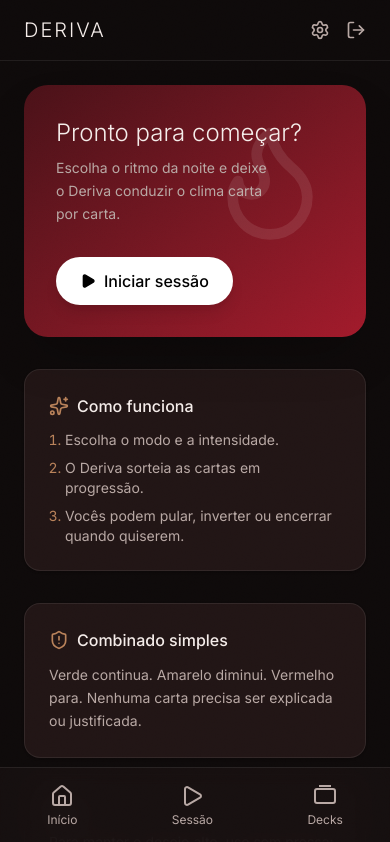
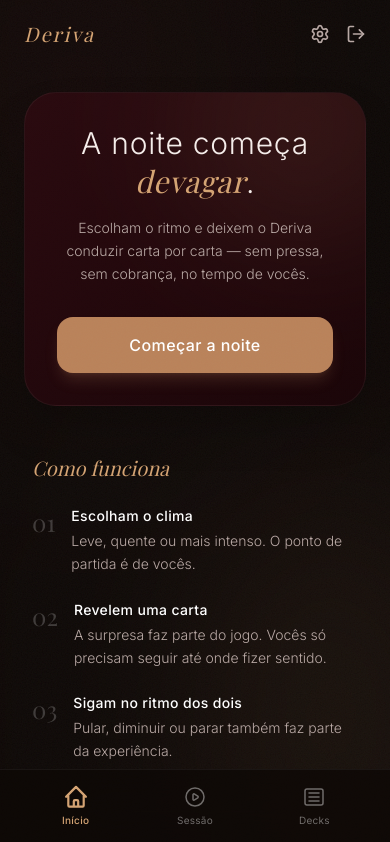
Before and after one commit to leonardoalvesoop0987-hue/derivaapp, a Next.js app: page /app in a window 390 px wide. Shown: the top 842 px of the page. Built offline with nearby package versions, Linux system fonts and the light colour scheme; no server answers; a web font is replaced by a local one.

Commit message:
feat: Refatoração visual premium e editorial do PWA (Sessão, Decks, Configurações)

```diff
--- a/src/app/app/configuracoes/page.tsx
+++ b/src/app/app/configuracoes/page.tsx
@@ -49,56 +49,63 @@
   };
 
   return (
-    <div className="space-y-6 animate-in fade-in slide-in-from-bottom-4 duration-500 max-w-lg mx-auto">
-      <h2 className="text-xl font-light">Configurações</h2>
+    <div className="space-y-8 animate-in fade-in slide-in-from-bottom-4 duration-500 max-w-lg mx-auto pb-12 pt-6 px-4">
+      <div className="text-center mb-10">
+        <h2 className="text-3xl font-serif text-[#d4a373] italic mb-2">Configurações</h2>
+        <p className="text-[var(--color-text-secondary)] text-sm font-light">Ajustes e limites da experiência.</p>
+      </div>
 
-      <div className="bg-[var(--color-card)] p-6 rounded-2xl border border-[var(--color-border)] space-y-4">
-        <h3 className="font-medium text-sm text-[var(--color-text-secondary)] uppercase tracking-wide">Conta</h3>
+      {/* Conta e Alinhamento */}
+      <div className="bg-[#130c0a] p-6 rounded-2xl border border-white/5 space-y-4">
+        <h3 className="font-medium text-xs text-[#d4a373] uppercase tracking-widest">Alinhamento e Conta</h3>
         <div className="space-y-4 text-sm">
-          <p className="text-[var(--color-text-secondary)]">Sessões são salvas localmente e sincronizadas ao banco.</p>
-          <div className="pt-2 border-t border-[var(--color-border)]">
+          <p className="text-[var(--color-text-secondary)] font-light leading-relaxed">As sessões são sincronizadas de forma segura e apenas vocês têm acesso ao histórico.</p>
+          <div className="pt-4 border-t border-white/5">
             <Link
               href="/app/alinhamento"
-              className="text-[var(--color-copper)] hover:text-white transition-colors block"
+              className="text-[#d4a373] hover:text-white transition-colors block font-medium"
             >
-              Responder formulário privado novamente
+              Revisar limites (Formulário privado)
             </Link>
-            <p className="text-xs text-[var(--color-text-secondary)] mt-2 leading-relaxed">
-              Você pode responder novamente a qualquer momento. A nova resposta não apaga as anteriores; ela cria uma nova versão para acompanhamento administrativo.
+            <p className="text-xs text-[var(--color-text-secondary)] font-light mt-2 leading-relaxed">
+              Responda novamente se os limites mudarem. Novas respostas atualizam a jornada sem apagar o histórico de vocês.
             </p>
           </div>
         </div>
       </div>
 
-      <div className="bg-[var(--color-card)] p-6 rounded-2xl border border-[var(--color-border)] space-y-4">
-        <h3 className="font-medium text-sm text-[var(--color-text-secondary)] uppercase tracking-wide flex items-center gap-2">
-          <AlertTriangle size={16} className="text-yellow-500" />
+      {/* Conteúdos Avançados */}
+      <div className="bg-gradient-to-br from-[#2a0a0f]/30 to-transparent p-6 rounded-2xl border border-[#d4a373]/20 space-y-4 relative overflow-hidden">
+        <div className="absolute top-0 right-0 w-32 h-32 bg-[#A21A2B]/10 blur-[40px] mix-blend-screen pointer-events-none" />
+
+        <h3 className="font-medium text-xs text-[#d4a373] uppercase tracking-widest flex items-center gap-2 relative z-10">
+          <AlertTriangle size={14} className="text-[#d4a373]" />
           Conteúdos Avançados
         </h3>
-        <p className="text-sm text-[var(--color-text-secondary)]">
-          Decida se desejam incluir fantasias mais intensas na sessão de vocês. O desbloqueio deve ser um acordo mútuo do casal.
+        <p className="text-sm text-white/70 font-light leading-relaxed relative z-10">
+          Acessem fantasias mais intensas. O desbloqueio deve ser um acordo mútuo antes da sessão começar.
         </p>
 
         {loadingUnlocks ? (
-          <div className="text-sm text-[var(--color-text-secondary)]">Carregando permissões...</div>
+          <div className="text-sm text-[var(--color-text-secondary)] animate-pulse relative z-10">Carregando permissões...</div>
         ) : (
-          <div className="space-y-4 pt-2">
+          <div className="space-y-4 pt-2 relative z-10">
             {unlocks.map((u) => (
-              <div key={u.key} className="flex flex-col p-4 bg-[var(--color-background-secondary)] rounded-xl border border-[var(--color-border)]">
+              <div key={u.key} className="flex flex-col p-5 bg-[#0d0806]/80 backdrop-blur-sm rounded-xl border border-white/10 transition-colors hover:border-white/20">
                 <div className="flex items-center justify-between">
                   <div className="pr-4">
-                    <div className="font-medium flex items-center gap-2">
-                      {u.is_enabled ? <Unlock size={16} className="text-[var(--color-copper)]" /> : <Lock size={16} className="text-[var(--color-text-secondary)]" />}
+                    <div className="font-medium text-white flex items-center gap-2 mb-1 tracking-wide">
+                      {u.is_enabled ? <Unlock size={14} className="text-[#d4a373]" /> : <Lock size={14} className="text-white/40" />}
                       {u.title}
                     </div>
-                    <div className="text-xs text-[var(--color-text-secondary)] mt-1 leading-relaxed">
+                    <div className="text-xs text-white/60 font-light leading-relaxed">
                       {u.description}
                     </div>
                   </div>
                   <button
                     onClick={() => toggleUnlock(u.key, u.is_enabled)}
-                    className={`relative inline-flex h-6 w-11 items-center rounded-full transition-colors focus:outline-none ${
-                      u.is_enabled ? "bg-[var(--color-copper)]" : "bg-[var(--color-background-secondary)] border border-[var(--color-border)]"
+                    className={`relative inline-flex h-6 w-11 items-center rounded-full transition-colors focus:outline-none flex-shrink-0 border ${
+                      u.is_enabled ? "bg-[#B9825A] border-transparent" : "bg-[#0d0806] border-white/20"
                     }`}
                   >
                     <span
@@ -110,15 +117,15 @@
                 </div>
 
                 {u.is_enabled && u.key === "DARK_THIRD_IMAGINATION" && (
-                  <div className="mt-4 pt-4 border-t border-[var(--color-border)] text-sm space-y-3">
-                    <p className="text-[var(--color-text-secondary)]">
-                      Antes de usar esse conteúdo, recomendamos que os dois respondam o Alinhamento avançado.
+                  <div className="mt-4 pt-4 border-t border-white/10 text-sm space-y-3">
+                    <p className="text-white/50 text-xs font-light">
+                      Recomendamos preencher o formulário de limites antes de iniciar.
                     </p>
                     <Link
                       href="/app/alinhamento"
-                      className="inline-block text-[var(--color-copper)] hover:text-white transition-colors"
+                      className="inline-block text-[#d4a373] text-xs hover:text-white transition-colors tracking-wide"
                     >
-                      Responder alinhamento avançado →
+                      Formulário de limites →
                     </Link>
                   </div>
                 )}
@@ -128,30 +135,31 @@
         )}
       </div>
 
-      <div className="bg-[var(--color-card)] p-6 rounded-2xl border border-[var(--color-border)] space-y-4">
-        <h3 className="font-medium text-sm text-[var(--color-text-secondary)] uppercase tracking-wide">Sobre</h3>
-        <div className="space-y-2 text-sm text-[var(--color-text-secondary)]">
-          <p>Deriva é um guia de sessão para casais adultos.</p>
-          <p>Versão 1.0 — MVP</p>
+      <div className="h-px bg-gradient-to-r from-transparent via-white/10 to-transparent my-8" />
+
+      {/* Consentimento */}
+      <div className="bg-[#130c0a] p-6 rounded-2xl border border-white/5 space-y-4">
+        <h3 className="font-medium text-xs text-white/50 uppercase tracking-widest">O Acordo</h3>
+        <div className="space-y-4 text-sm text-[var(--color-text-secondary)] font-light">
+          <div className="flex items-center gap-3">
+            <div className="w-2 h-2 rounded-full bg-green-500 shadow-[0_0_10px_rgba(34,197,94,0.5)]" />
+            <span><strong className="text-white font-medium">Verde</strong> — continuem no fluxo</span>
+          </div>
+          <div className="flex items-center gap-3">
+            <div className="w-2 h-2 rounded-full bg-yellow-400 shadow-[0_0_10px_rgba(250,204,21,0.5)]" />
+            <span><strong className="text-white font-medium">Amarelo</strong> — reduzam o ritmo</span>
+          </div>
+          <div className="flex items-center gap-3">
+            <div className="w-2 h-2 rounded-full bg-red-500 shadow-[0_0_10px_rgba(239,68,68,0.5)]" />
+            <span><strong className="text-white font-medium">Vermelho</strong> — parem imediatamente</span>
+          </div>
         </div>
       </div>
 
-      <div className="bg-[var(--color-card)] p-6 rounded-2xl border border-[var(--color-border)] space-y-4">
-        <h3 className="font-medium text-sm text-[var(--color-text-secondary)] uppercase tracking-wide">Consentimento</h3>
-        <div className="space-y-3 text-sm text-[var(--color-text-secondary)]">
-          <div className="flex items-start gap-3">
-            <div className="w-3 h-3 rounded-full bg-green-500 mt-0.5 flex-shrink-0" />
-            <span><strong className="text-white">Verde</strong> — continua</span>
-          </div>
-          <div className="flex items-start gap-3">
-            <div className="w-3 h-3 rounded-full bg-yellow-400 mt-0.5 flex-shrink-0" />
-            <span><strong className="text-white">Amarelo</strong> — diminui a intensidade</span>
-          </div>
-          <div className="flex items-start gap-3">
-            <div className="w-3 h-3 rounded-full bg-red-500 mt-0.5 flex-shrink-0" />
-            <span><strong className="text-white">Vermelho</strong> — para imediatamente</span>
-          </div>
-        </div>
+      {/* Sobre */}
+      <div className="px-4 text-center space-y-1 pt-4 pb-8">
+        <div className="text-xs text-white/30 tracking-widest uppercase font-medium">Deriva</div>
+        <div className="text-[10px] text-white/20 font-light">Para casais adultos. Versão 1.0</div>
       </div>
     </div>
   );
--- a/src/app/app/layout.tsx
+++ b/src/app/app/layout.tsx
@@ -1,28 +1,41 @@
 "use client";
 
 import Link from "next/link";
-import { useRouter } from "next/navigation";
+import { useRouter, usePathname } from "next/navigation";
 import { ReactNode } from "react";
-import { Settings, Home, Play, LogOut } from "lucide-react";
+import { Settings, LogOut } from "lucide-react";
+import { GrainOverlay } from "@/components/lp/GrainOverlay";
 
 export default function AppLayout({ children }: { children: ReactNode }) {
   const router = useRouter();
+  const pathname = usePathname();
 
   async function handleLogout() {
     await fetch("/api/auth/logout", { method: "POST" });
     router.push("/login");
   }
 
+  const isHome = pathname === "/app";
+  const isSession = pathname.startsWith("/app/sessao");
+  const isDecks = pathname.startsWith("/app/decks");
+
   return (
-    <div className="min-h-screen flex flex-col">
-      <header className="px-6 py-4 flex items-center justify-between border-b border-[var(--color-border)] bg-[var(--color-background-primary)] sticky top-0 z-10">
-        <div className="text-xl font-light tracking-widest">DERIVA</div>
+    <div className="min-h-screen flex flex-col relative bg-[var(--color-background-primary)] selection:bg-[var(--color-wine)] selection:text-white">
+      {/* Background Atmosphere */}
+      <div className="fixed inset-0 pointer-events-none z-0">
+        <div className="absolute top-[-20%] left-[-10%] w-[60%] h-[60%] bg-[var(--color-wine)] opacity-15 blur-[120px] rounded-full mix-blend-screen" />
+        <div className="absolute bottom-[-10%] right-[-10%] w-[50%] h-[50%] bg-[#B9825A] opacity-10 blur-[100px] rounded-full mix-blend-screen" />
+        <GrainOverlay opacity={0.03} />
+      </div>
+
+      <header className="px-6 py-5 flex items-center justify-between relative z-10">
+        <div className="text-xl font-serif tracking-widest text-[#d4a373] italic">Deriva</div>
         <div className="flex gap-4">
-          <Link href="/app/configuracoes" className="text-[var(--color-text-secondary)] hover:text-[var(--color-text-primary)] transition-colors">
+          <Link href="/app/configuracoes" className="text-[var(--color-text-secondary)] hover:text-[#d4a373] transition-colors">
             <Settings className="w-5 h-5" />
           </Link>
           <button
-            className="text-[var(--color-text-secondary)] hover:text-[var(--color-text-primary)] transition-colors"
+            className="text-[var(--color-text-secondary)] hover:text-[#d4a373] transition-colors"
             onClick={handleLogout}
           >
             <LogOut className="w-5 h-5" />
@@ -30,26 +43,40 @@
         </div>
       </header>
 
-      <main className="flex-1 p-6 pb-24">
+      <main className="flex-1 p-6 pb-28 relative z-10">
         {children}
       </main>
 
-      <nav className="fixed bottom-0 w-full border-t border-[var(--color-border)] bg-[var(--color-background-secondary)]/90 backdrop-blur-md pb-[env(safe-area-inset-bottom)] z-10">
-        <div className="flex justify-around py-4">
-          <Link href="/app" className="flex flex-col items-center text-[var(--color-text-secondary)] hover:text-[var(--color-copper)] transition-colors">
-            <Home className="w-6 h-6 mb-1" />
-            <span className="text-xs">Início</span>
+      <nav className="fixed bottom-0 w-full z-20 pb-[env(safe-area-inset-bottom)]">
+        <div className="absolute inset-0 bg-[#0d0806]/80 backdrop-blur-xl border-t border-white/5" />
+        <div className="relative flex justify-around items-center px-4 py-4 max-w-md mx-auto">
+          <Link href="/app" className="flex flex-col items-center group w-16">
+            <div className={`transition-all duration-300 ${isHome ? 'text-[#d4a373] scale-110' : 'text-white/40 group-hover:text-white/70'}`}>
+              <svg className="w-6 h-6 mb-1" fill="none" viewBox="0 0 24 24" stroke="currentColor">
+                <path strokeLinecap="round" strokeLinejoin="round" strokeWidth={isHome ? 2 : 1.5} d="M3 12l2-2m0 0l7-7 7 7M5 10v10a1 1 0 001 1h3m10-11l2 2m-2-2v10a1 1 0 01-1 1h-3m-6 0a1 1 0 001-1v-4a1 1 0 011-1h2a1 1 0 011 1v4a1 1 0 001 1m-6 0h6" />
+              </svg>
+            </div>
+            <span className={`text-[10px] tracking-wide transition-colors ${isHome ? 'text-[#d4a373] font-medium' : 'text-white/40 group-hover:text-white/70'}`}>Início</span>
           </Link>
-          <Link href="/app/sessao/nova" className="flex flex-col items-center text-[var(--color-text-secondary)] hover:text-[var(--color-copper)] transition-colors">
-            <Play className="w-6 h-6 mb-1" />
-            <span className="text-xs">Sessão</span>
+
+          <Link href="/app/sessao/nova" className="flex flex-col items-center group w-16">
+            <div className={`transition-all duration-300 ${isSession ? 'text-[#d4a373] scale-110' : 'text-white/40 group-hover:text-white/70'}`}>
+              <svg className="w-6 h-6 mb-1" fill={isSession ? "currentColor" : "none"} viewBox="0 0 24 24" stroke="currentColor">
+                <path strokeLinecap="round" strokeLinejoin="round" strokeWidth={isSession ? 0 : 1.5} d="M14.752 11.168l-3.197-2.132A1 1 0 0010 9.87v4.263a1 1 0 001.555.832l3.197-2.132a1 1 0 000-1.664z" />
+                <path strokeLinecap="round" strokeLinejoin="round" strokeWidth={1.5} d="M21 12a9 9 0 11-18 0 9 9 0 0118 0z" />
+              </svg>
+            </div>
+            <span className={`text-[10px] tracking-wide transition-colors ${isSession ? 'text-[#d4a373] font-medium' : 'text-white/40 group-hover:text-white/70'}`}>Sessão</span>
           </Link>
-          <Link href="/app/decks" className="flex flex-col items-center text-[var(--color-text-secondary)] hover:text-[var(--color-copper)] transition-colors">
-            <svg className="w-6 h-6 mb-1" viewBox="0 0 24 24" fill="none" stroke="currentColor" strokeWidth="2">
-              <rect x="2" y="5" width="20" height="14" rx="2"/>
-              <path d="M6 2l12 0"/>
-            </svg>
-            <span className="text-xs">Decks</span>
+
+          <Link href="/app/decks" className="flex flex-col items-center group w-16">
+            <div className={`transition-all duration-300 ${isDecks ? 'text-[#d4a373] scale-110' : 'text-white/40 group-hover:text-white/70'}`}>
+              <svg className="w-6 h-6 mb-1" fill="none" viewBox="0 0 24 24" stroke="currentColor">
+                <rect x="3" y="4" width="18" height="16" rx="2" strokeWidth={isDecks ? 2 : 1.5} />
+                <path strokeLinecap="round" strokeLinejoin="round" strokeWidth={isDecks ? 2 : 1.5} d="M7 8h10M7 12h10M7 16h10" />
+              </svg>
+            </div>
+            <span className={`text-[10px] tracking-wide transition-colors ${isDecks ? 'text-[#d4a373] font-medium' : 'text-white/40 group-hover:text-white/70'}`}>Decks</span>
           </Link>
         </div>
       </nav>
--- a/src/app/app/page.tsx
+++ b/src/app/app/page.tsx
@@ -1,5 +1,5 @@
 import Link from "next/link";
-import { Play, PlayCircle, Flame, ShieldAlert, Sparkles } from "lucide-react";
+import { PlayCircle } from "lucide-react";
 import { getSession } from "@/lib/session";
 import { prisma } from "@/lib/db";
 
@@ -18,75 +18,102 @@
   }
 
   return (
-    <div className="space-y-8 animate-in fade-in slide-in-from-bottom-4 duration-500">
+    <div className="space-y-12 animate-in fade-in slide-in-from-bottom-4 duration-500 max-w-md mx-auto">
 
       {/* Hero / Start */}
-      <div className="bg-gradient-to-br from-[var(--color-wine)] to-[var(--color-red-deep)] p-8 rounded-3xl shadow-2xl relative overflow-hidden">
-        <div className="absolute top-0 right-0 p-8 opacity-10">
-          <Flame className="w-32 h-32" />
-        </div>
+      <div className="bg-gradient-to-br from-[#2a0a0f] to-[#1a0508] p-8 rounded-[2rem] shadow-2xl relative overflow-hidden border border-white/5 text-center">
+        <div className="absolute top-[-30%] right-[-20%] w-64 h-64 bg-[#B9825A]/10 blur-[60px] rounded-full mix-blend-screen pointer-events-none" />
 
+        <div className="relative z-10 flex flex-col items-center">
           {!activeSessionId ? (
             <>
-            <h2 className="text-2xl font-light mb-2">Pronto para começar?</h2>
-            <p className="text-[var(--color-text-secondary)] mb-8 text-sm max-w-[80%] leading-relaxed">
-              Escolha o ritmo da noite e deixe o Deriva conduzir o clima carta por carta.
+              <h2 className="text-3xl font-light mb-4 leading-tight tracking-wide">
+                A noite começa <br />
+                <span className="font-serif text-[#d4a373] italic">devagar</span>.
+              </h2>
+              <p className="text-[var(--color-text-secondary)] mb-8 text-sm max-w-[260px] leading-relaxed font-light">
+                Escolham o ritmo e deixem o Deriva conduzir carta por carta — sem pressa, sem cobrança, no tempo de vocês.
               </p>
               <Link
                 href="/app/sessao/nova"
-              className="inline-flex items-center gap-2 bg-white text-black px-6 py-3 rounded-full font-medium hover:bg-gray-100 transition-colors shadow-lg"
+                className="w-full bg-[#B9825A] text-white py-4 rounded-2xl font-medium tracking-wide shadow-lg shadow-[#B9825A]/20 hover:brightness-110 transition-all text-center"
               >
-              <Play className="w-4 h-4 fill-current" />
-              Iniciar sessão
+                Começar a noite
               </Link>
             </>
           ) : (
             <>
-            <h2 className="text-2xl font-light mb-2">Sessão em andamento</h2>
-            <p className="text-[var(--color-text-secondary)] mb-8 text-sm max-w-[80%] leading-relaxed">
-              O clima já começou. Continue de onde parou.
+              <h2 className="text-3xl font-light mb-4 leading-tight tracking-wide">
+                A noite ainda não <br />
+                <span className="font-serif text-[#d4a373] italic">acabou</span>.
+              </h2>
+              <p className="text-[var(--color-text-secondary)] mb-8 text-sm max-w-[260px] leading-relaxed font-light">
+                O clima já começou. Continuem de onde pararam ou encerrem quando quiserem.
               </p>
               <Link
                 href={`/app/sessao/${activeSessionId}`}
-              className="inline-flex items-center gap-2 bg-white text-black px-6 py-3 rounded-full font-medium hover:bg-gray-100 transition-colors shadow-lg"
+                className="w-full bg-gradient-to-r from-[#4A1118] to-[#6A1922] text-white py-4 rounded-2xl font-medium tracking-wide shadow-lg shadow-[#4A1118]/30 hover:brightness-110 transition-all text-center flex justify-center items-center gap-2"
               >
-              <PlayCircle className="w-5 h-5 fill-current" />
-              Continuar sessão
+                <PlayCircle className="w-5 h-5 fill-current opacity-80" />
+                Continuar a noite
               </Link>
             </>
           )}
         </div>
-
-      {/* Como funciona */}
-      <div className="bg-[var(--color-card)] p-6 rounded-2xl border border-[var(--color-border)] shadow-sm">
-        <div className="flex items-center gap-2 mb-3">
-          <Sparkles className="w-5 h-5 text-[var(--color-copper)]" />
-          <h3 className="font-medium text-[var(--color-text-primary)]">Como funciona</h3>
-        </div>
-        <ol className="text-sm text-[var(--color-text-secondary)] space-y-2 ml-4 list-decimal marker:text-[var(--color-copper)]">
-          <li>Escolha o modo e a intensidade.</li>
-          <li>O Deriva sorteia as cartas em progressão.</li>
-          <li>Vocês podem pular, inverter ou encerrar quando quiserem.</li>
-        </ol>
       </div>
 
-      <div className="grid grid-cols-1 md:grid-cols-2 gap-4">
-        {/* Segurança */}
-        <div className="bg-[var(--color-card)] p-6 rounded-2xl border border-[var(--color-border)] shadow-sm">
-          <div className="flex items-center gap-2 mb-3">
-            <ShieldAlert className="w-5 h-5 text-[var(--color-copper)]" />
-            <h3 className="font-medium text-[var(--color-text-primary)]">Combinado simples</h3>
+      {/* Como funciona (Editorial) */}
+      <div className="px-2">
+        <h3 className="font-serif italic text-xl text-[#d4a373] mb-6">Como funciona</h3>
+
+        <div className="space-y-6">
+          <div className="flex gap-4">
+            <span className="font-serif text-2xl text-white/20">01</span>
+            <div>
+              <h4 className="font-medium text-white mb-1 tracking-wide text-sm">Escolham o clima</h4>
+              <p className="text-sm text-[var(--color-text-secondary)] font-light leading-relaxed">
+                Leve, quente ou mais intenso. O ponto de partida é de vocês.
+              </p>
             </div>
-          <p className="text-sm text-[var(--color-text-secondary)] leading-relaxed">
-            Verde continua. Amarelo diminui. Vermelho para. Nenhuma carta precisa ser explicada ou justificada.
+          </div>
+
+          <div className="flex gap-4">
+            <span className="font-serif text-2xl text-white/20">02</span>
+            <div>
+              <h4 className="font-medium text-white mb-1 tracking-wide text-sm">Revelem uma carta</h4>
+              <p className="text-sm text-[var(--color-text-secondary)] font-light leading-relaxed">
+                A surpresa faz parte do jogo. Vocês só precisam seguir até onde fizer sentido.
+              </p>
+            </div>
+          </div>
+
+          <div className="flex gap-4">
+            <span className="font-serif text-2xl text-white/20">03</span>
+            <div>
+              <h4 className="font-medium text-white mb-1 tracking-wide text-sm">Sigam no ritmo dos dois</h4>
+              <p className="text-sm text-[var(--color-text-secondary)] font-light leading-relaxed">
+                Pular, diminuir ou parar também faz parte da experiência.
+              </p>
+            </div>
+          </div>
+        </div>
+      </div>
+
+      <div className="h-px bg-gradient-to-r from-transparent via-white/10 to-transparent my-8" />
+
+      {/* Dicas e Combinado */}
+      <div className="px-2 space-y-8 pb-4">
+        <div>
+          <h3 className="text-sm font-medium text-white tracking-widest uppercase mb-2">Combinado simples</h3>
+          <p className="text-sm text-[var(--color-text-secondary)] font-light leading-relaxed">
+            <span className="text-green-400 font-medium">Verde</span> continua. <span className="text-yellow-400 font-medium">Amarelo</span> diminui. <span className="text-red-400 font-medium">Vermelho</span> para. Não precisa justificar na hora. O combinado existe para proteger o clima dos dois.
           </p>
         </div>
 
-        {/* Frequência */}
-        <div className="bg-[var(--color-card)] p-6 rounded-2xl border border-[var(--color-border)] shadow-sm">
-          <h3 className="font-medium mb-2 text-[var(--color-text-primary)]">Dica</h3>
-          <p className="text-sm text-[var(--color-text-secondary)] leading-relaxed">
-            Para manter o desejo alto, use sem pressa: até 2 vezes por semana costuma funcionar melhor.
+        <div>
+          <h3 className="text-sm font-medium text-white tracking-widest uppercase mb-2">Melhor quando existe tempo</h3>
+          <p className="text-sm text-[var(--color-text-secondary)] font-light leading-relaxed">
+            O Deriva funciona melhor sem pressa: uma noite tranquila, o celular no modo silencioso e espaço para vocês entrarem no clima.
           </p>
         </div>
       </div>
--- a/src/app/globals.css
+++ b/src/app/globals.css
@@ -1,9 +1,9 @@
 @import "tailwindcss";
 
 @theme {
-  --color-background-primary: #0E0A0A;
-  --color-background-secondary: #171010;
-  --color-card: #211515;
+  --color-background-primary: #0d0806;
+  --color-background-secondary: #130c0a;
+  --color-card: #1c110f;
   --color-wine: #4A1118;
   --color-red-deep: #A21A2B;
   --color-copper: #B9825A;
```
Also changed, not shown: src/app/app/decks/page.tsx (+58 -32 lines), src/app/app/sessao/[id]/page.tsx (+16 -16 lines), src/app/app/sessao/nova/page.tsx (+24 -22 lines). Lines whose indentation alone changed are shown as unchanged.
